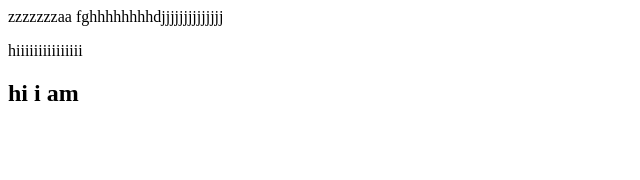
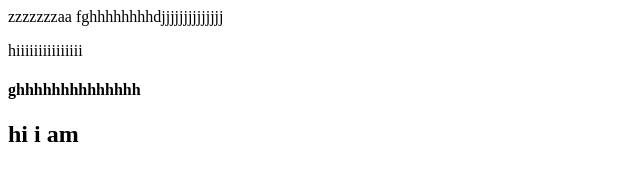
Before and after one commit to zamil51/my-first-repo, a plain HTML site: page index.html in a window 1280 px wide. Shown: the whole page, without its empty margins (0-640 px from the left). Drawn offline with Linux system fonts and the light colour scheme.

Commit message:
add title

```diff
--- a/index.html
+++ b/index.html
@@ -10,6 +10,7 @@
 </head>
 <body>
 <p>hiiiiiiiiiiiiiii</p>
+<h4>ghhhhhhhhhhhhhh</h4>
     <h2>hi i am </h2>
 
 </body>
```
